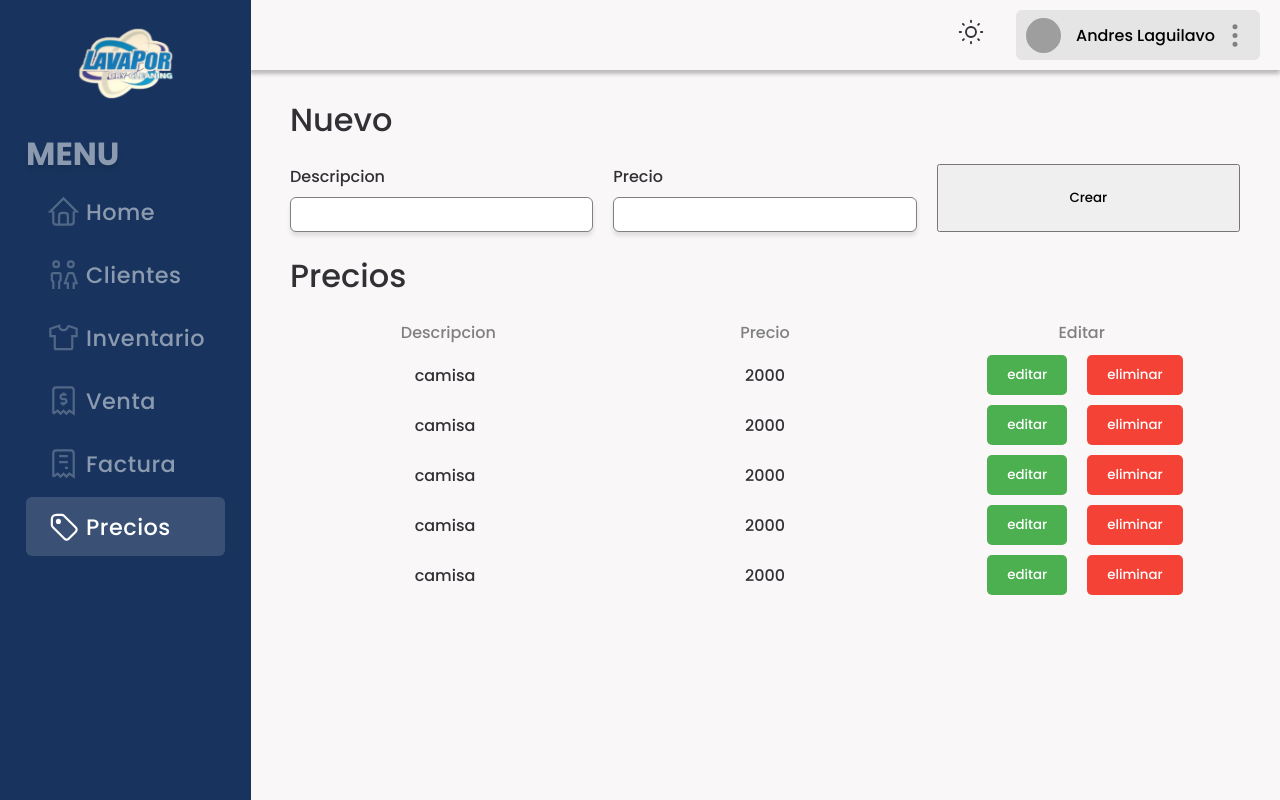
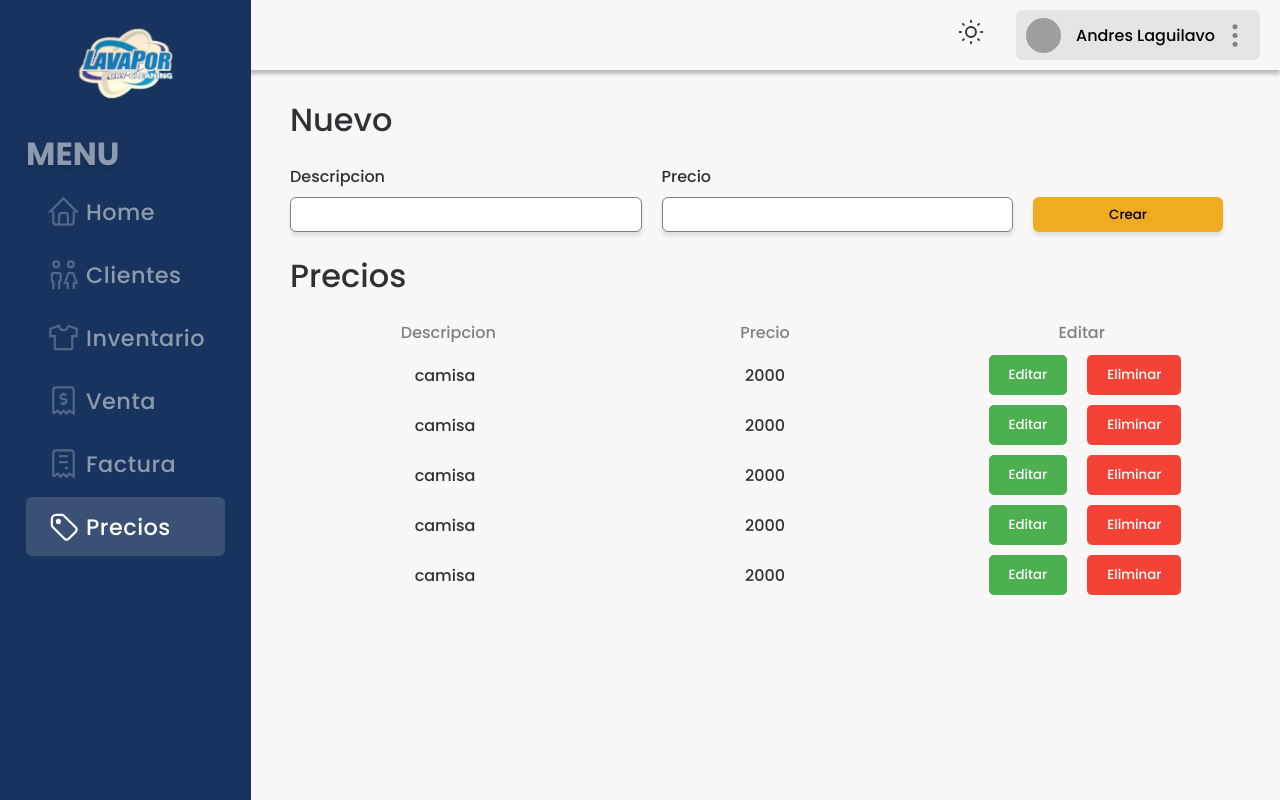
Before and after one commit to Laguilavo10/Lavapor-SI, a React (Vite) app: page /#/precios in a window 1280 px wide. Built offline with nearby package versions, Linux system fonts and the light colour scheme; grey boxes are pictures that could not be loaded.

Commit message:
feat : add rowstabla component

```diff
--- a/src/components/AvailableToEdit/index.jsx
+++ b/src/components/AvailableToEdit/index.jsx
@@ -4,7 +4,7 @@ import { InputForm } from "../InputForm"
 export function AvailableToEdit({ children, availableToEdit = false }) {
   return (
     <>
-      {!availableToEdit ? <p>{children}</p> : <InputForm name={children}/>}
+      {!availableToEdit ? <p>{children}</p> : <InputForm valueInput={children} />}
     </>
   )
 }
--- a/src/components/FormGrid/index.jsx
+++ b/src/components/FormGrid/index.jsx
@@ -1,9 +1,11 @@
 import { useState } from "react"
 
-export function FormGrid({children, gridColumns, className, submitFunction, referencia }) {
+export function FormGrid({children, gridColumns, className, submitFunction, referencia, customStyles = '' }) {
 
   let styles = {
+    width: '100%',
     gridTemplateColumns: `repeat(${gridColumns}, 1fr)`,
+    ...customStyles
   };
 
   return (
--- a/src/components/InputForm/index.jsx
+++ b/src/components/InputForm/index.jsx
@@ -13,7 +13,7 @@ export function InputForm({ name, type = "text", valueInput, isDisabled = false
         {value ? (
           <input type={type} className="input-form" value={value} disabled={isDisabled} onChange={handleValueInput} name={name}/>
         ) : (
-          <input type={type} className="input-form" disabled={isDisabled}/>
+          <input type={type} className="input-form" disabled={isDisabled} value={value} onChange={handleValueInput}/>
         )}
       </label>
     </>
--- /dev/null
+++ b/src/containers/RowsTabla/index.jsx
@@ -0,0 +1,24 @@
+import { useState } from "react"
+import { AvailableToEdit } from "../../components/AvailableToEdit"
+import { GreenRedButtons } from "../../components/GreenRedButtons"
+
+export function RowsTabla({item}) {
+  const [canEdit, setcanEdit] = useState(false)
+
+  const canEditFunction = () => {
+    setcanEdit((prev) => !prev)
+  }
+  return (
+    <>
+      <AvailableToEdit availableToEdit={canEdit}>
+        {item.descripcion}
+      </AvailableToEdit>
+      <AvailableToEdit availableToEdit={canEdit}>{item.precio}</AvailableToEdit>
+      <GreenRedButtons
+        red={"Eliminar"}
+        green={canEdit ? "Guardar" :"Editar"}
+        actionGreenBtn={canEditFunction}
+      />
+    </>
+  )
+}
--- a/src/pages/Precios/index.jsx
+++ b/src/pages/Precios/index.jsx
@@ -1,10 +1,10 @@
-import React from "react"
+import React, { useState } from "react"
 import { AvailableToEdit } from "../../components/AvailableToEdit"
 import { FormGrid } from "../../components/FormGrid"
 import { InputForm } from "../../components/InputForm"
 import { Tabla } from "../../components/Tabla"
-import { GreenRedButtons } from "../../components/GreenRedButtons"
 import { headersTablaPrecios } from "../../utils/headersTablas"
+import { RowsTabla } from "../../containers/RowsTabla"
 
 export function Precios() {
   const dataPrecios = [
@@ -17,19 +17,18 @@ export function Precios() {
   return (
     <>
       <h2>Nuevo</h2>
-      <FormGrid gridColumns={3}>
+      <FormGrid
+        gridColumns={3}
+        customStyles={{ gridTemplateColumns: "37% 37% 20%" }}
+      >
         <InputForm name={"Descripcion"} />
         <InputForm name={"Precio"} type={"number"} />
-        <button>Crear</button>
+        <button className="form-button">Crear</button>
       </FormGrid>
       <h2>Precios</h2>
       <Tabla headers={headersTablaPrecios}>
         {dataPrecios.map((item) => (
-          <React.Fragment>
-            <AvailableToEdit>{item.descripcion}</AvailableToEdit>
-            <AvailableToEdit>{item.precio}</AvailableToEdit>
-            <GreenRedButtons red={'eliminar'} green={'editar'}/>
-          </React.Fragment>
+          <RowsTabla item={item} />
         ))}
       </Tabla>
     </>
--- a/src/styles/Form.css
+++ b/src/styles/Form.css
@@ -18,10 +18,13 @@
   border: 1px solid grey;
   padding: 5px;
 }
+
 .form-button{
-  height: 40px;
+  height: 35px;
+  padding: 5px;
   border: none;
   box-shadow: var(--shadow);
   border-radius: var(--border-radius);
   background-color: var(--yellow-button);
+  align-self: end;
 }
```
